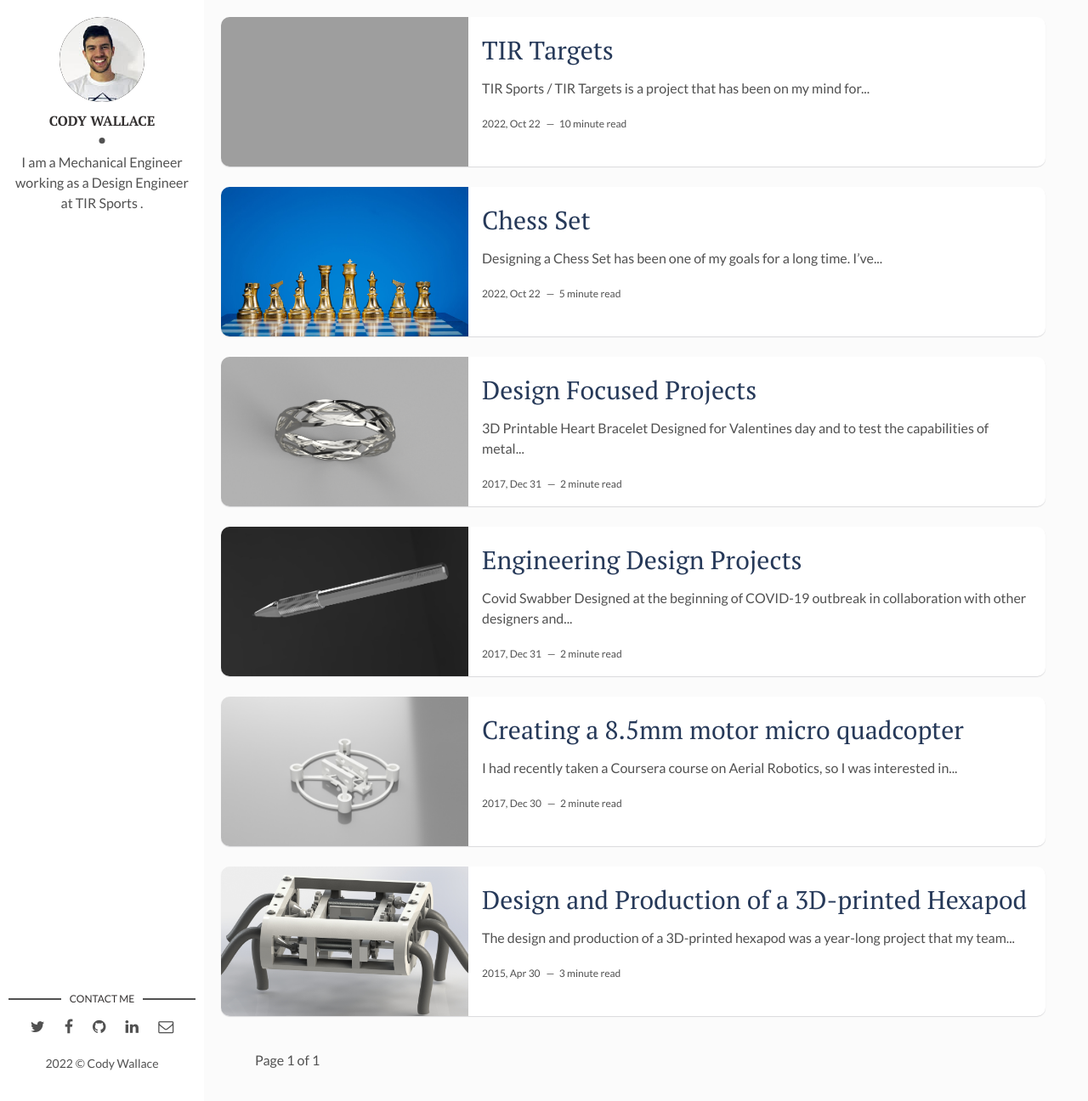
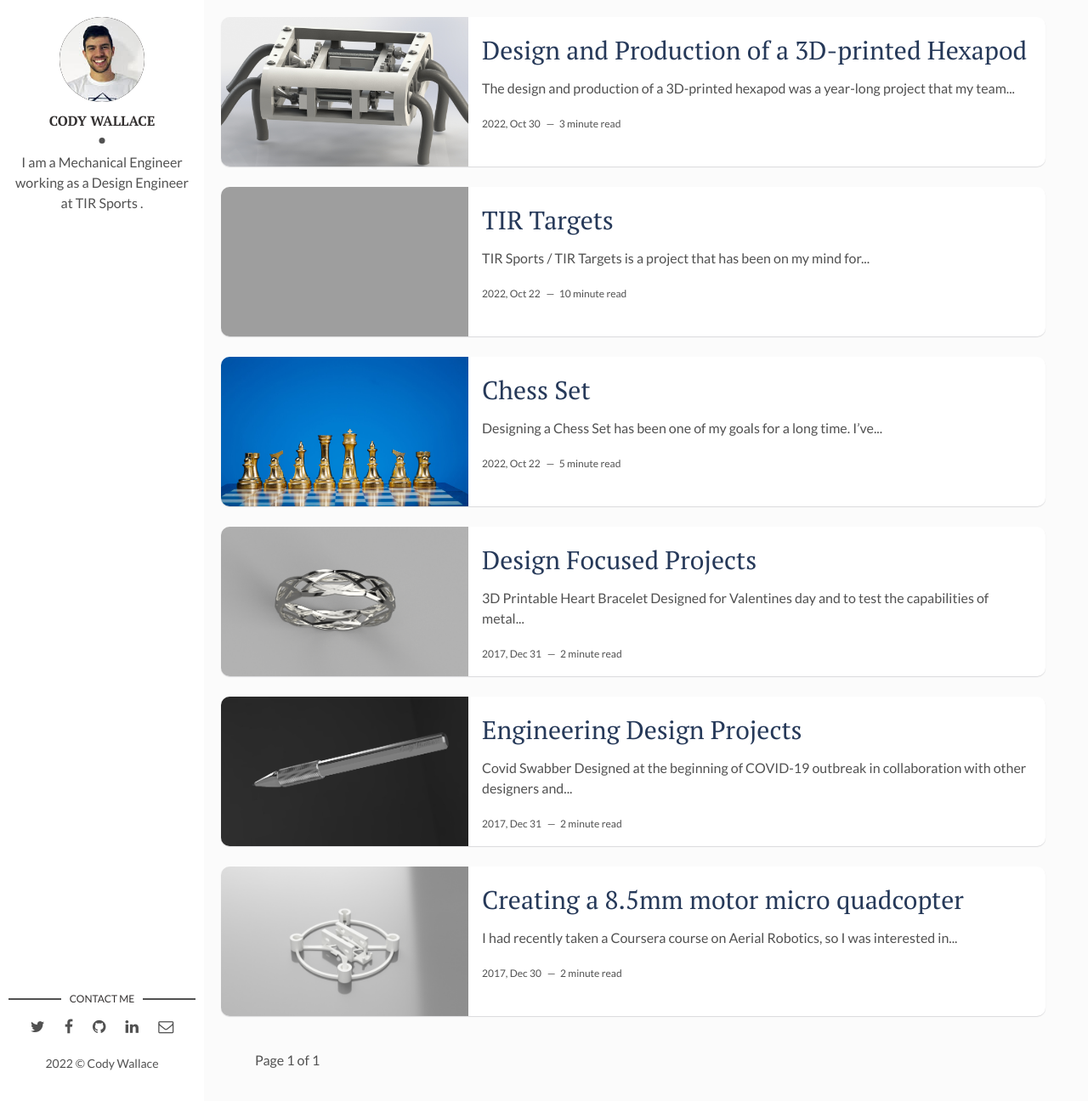
Before and after one commit to CodyWallace245/Portfolio, a Jekyll site: the page built from index.html, in a window 1280 px wide and 1296 px high. Shown: the whole window at 85% size. Built offline with Jekyll 4.4.1, drawn with Linux system fonts in a browser that asks for light colours; the list of posts is cut into pages by our own code; grey boxes are pictures that could not be loaded.

Commit message:
Update and rename 2015-04-30-design-and-production-of-a-3D-printed-hexapod.markdown to 2022-10-30-design-and-production-of-a-3D-printed-hexapod.markdown

```diff
--- a/_posts/2015-04-30-design-and-production-of-a-3D-printed-hexapod.markdown
+++ b/_posts/2022-10-30-design-and-production-of-a-3D-printed-hexapod.markdown
@@ -1,7 +1,7 @@
 ---
 layout: post
 title: Design and Production of a 3D-printed Hexapod
-date: 2015-04-30 12:00:20
+date: 2022-10-30 12:00:20
 description: Major Qualification Project (MQP) that won the Mechanical Engineering Provost Award - The most prestigious award an MQP can earn from WPI.
 img: Final_Render.png
 tags: [Hexapod,Robotics,Robots,Design,3D-Printing]
```
